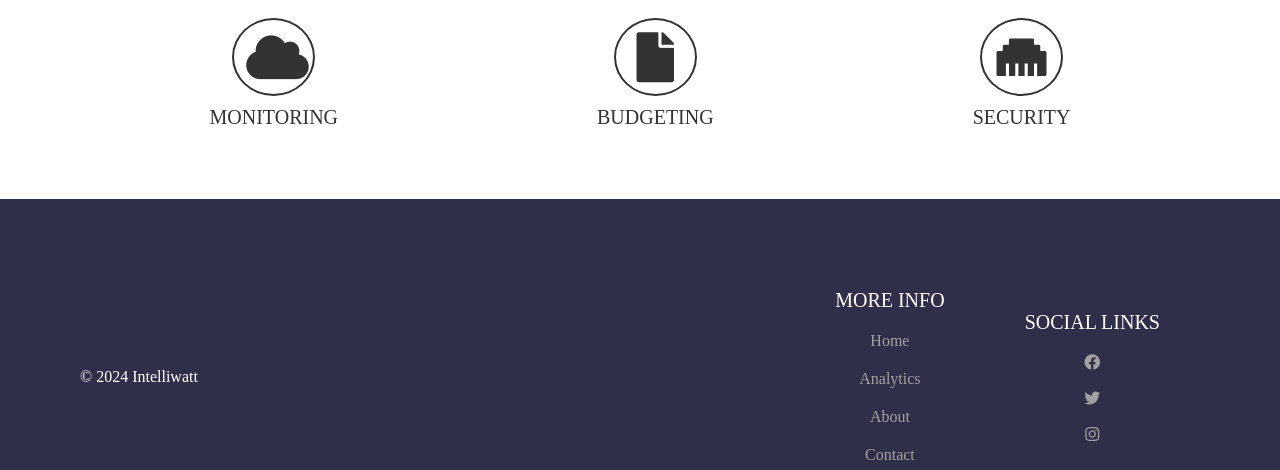
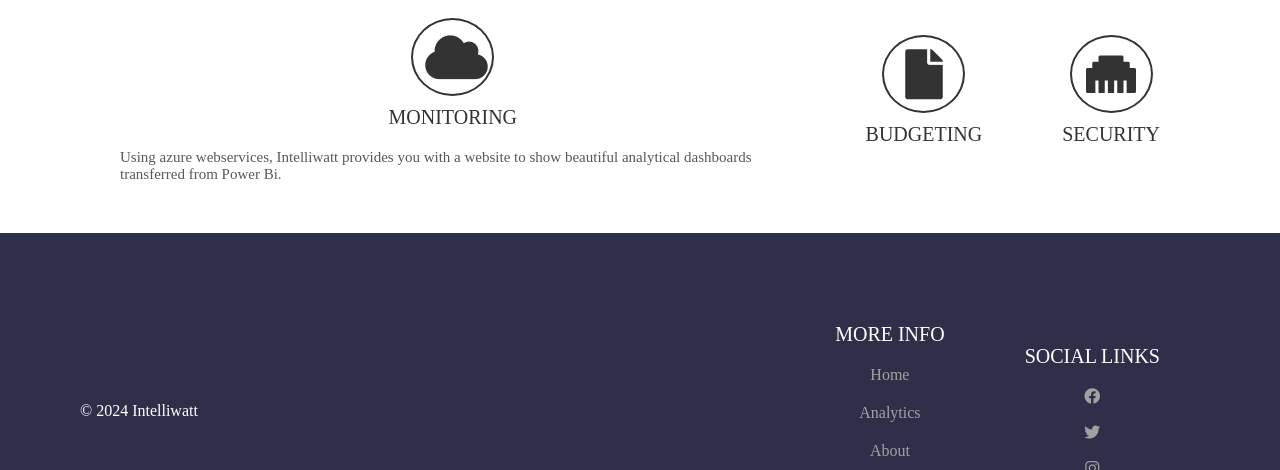
Before and after one commit to chasemurphy4566/IntelliwattWeb, a website: page src/index.html in a window 1280 px wide. Shown: the part 630-1100 px from the top of the page. Drawn offline with Linux system fonts and the light colour scheme.

Commit message:
Update index.html

```diff
--- a/src/index.html
+++ b/src/index.html
@@ -217,7 +217,7 @@
       <div class="work">
         <i class="fas fa-cloud"></i>
         <p class="work-heading">Monitoring</p>
-        <p class="work-text"></p>
+        <p class="work-text">Using azure webservices, Intelliwatt provides you with a website to show beautiful analytical dashboards transferred from Power Bi.</p>
       </div>
       <div class="work">
         <i class="fas fa-file"></i>
```
